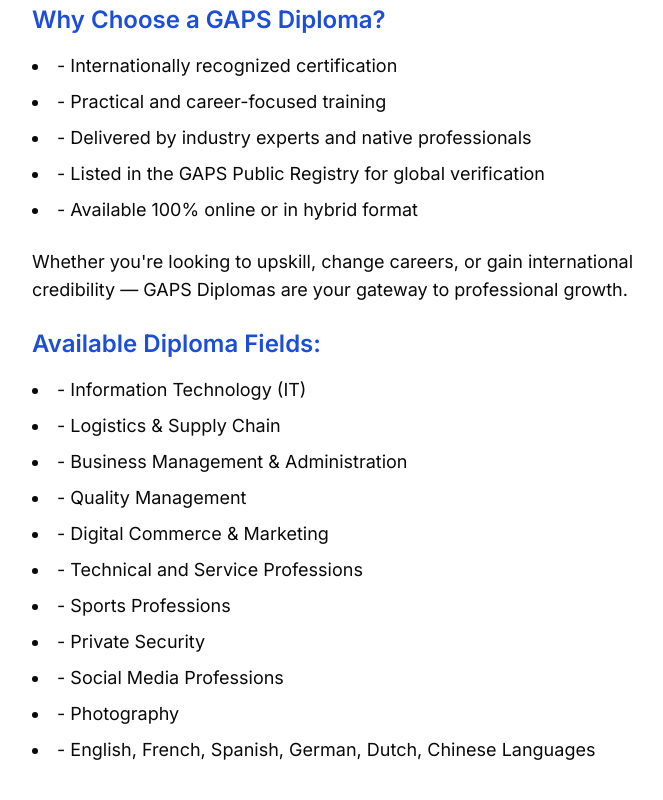
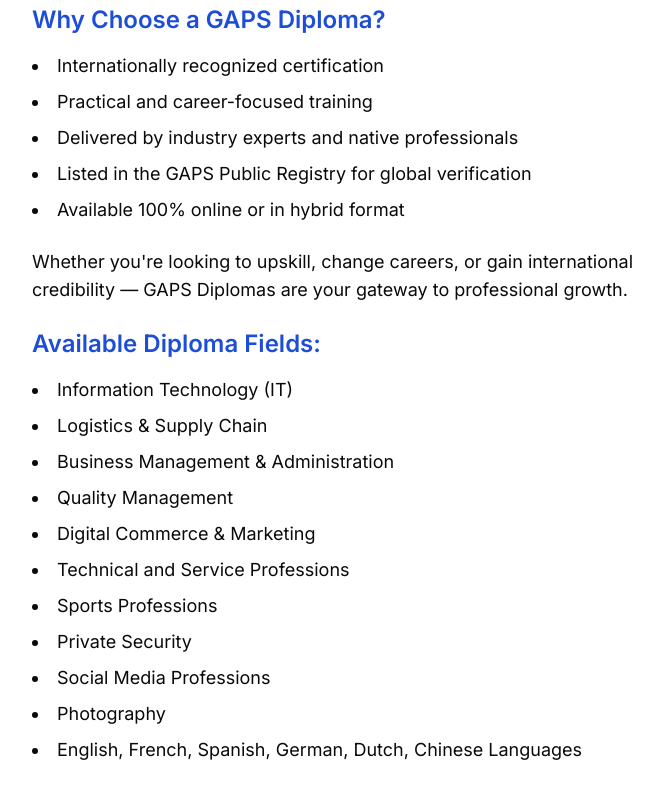
Before and after one commit to Ayoub900/gaps, a Next.js app: page /international-diploma in a window 1280 px wide. Shown: the part 300-1100 px from the top of the page, without its empty margins (272-935 px from the left). Built offline with nearby package versions, Linux system fonts and the light colour scheme.

Commit message:
international diploma remove the extra list symbols and add certification image

```diff
--- a/src/app/international-diploma/page.tsx
+++ b/src/app/international-diploma/page.tsx
@@ -35,11 +35,11 @@
 
                 <h2 className="text-2xl font-semibold text-blue-700 mb-4">Why Choose a GAPS Diploma?</h2>
                 <ul className="list-disc list-inside text-lg space-y-2">
-                    <li>- Internationally recognized certification</li>
-                    <li>- Practical and career-focused training</li>
-                    <li>- Delivered by industry experts and native professionals</li>
-                    <li>- Listed in the GAPS Public Registry for global verification</li>
-                    <li>- Available 100% online or in hybrid format</li>
+                    <li>Internationally recognized certification</li>
+                    <li>Practical and career-focused training</li>
+                    <li>Delivered by industry experts and native professionals</li>
+                    <li>Listed in the GAPS Public Registry for global verification</li>
+                    <li>Available 100% online or in hybrid format</li>
                 </ul>
 
                 <p className="mt-6 mb-6 text-lg">
@@ -48,17 +48,17 @@
 
                 <h2 className="text-2xl font-semibold text-blue-700 mb-4">Available Diploma Fields:</h2>
                 <ul className="list-disc list-inside text-lg space-y-2">
-                    <li>- Information Technology (IT)</li>
-                    <li>- Logistics & Supply Chain</li>
-                    <li>- Business Management & Administration</li>
-                    <li>- Quality Management</li>
-                    <li>- Digital Commerce & Marketing</li>
-                    <li>- Technical and Service Professions</li>
-                    <li>- Sports Professions</li>
-                    <li>- Private Security</li>
-                    <li>- Social Media Professions</li>
-                    <li>- Photography</li>
-                    <li>- English, French, Spanish, German, Dutch, Chinese Languages</li>
+                    <li>Information Technology (IT)</li>
+                    <li>Logistics & Supply Chain</li>
+                    <li>Business Management & Administration</li>
+                    <li>Quality Management</li>
+                    <li>Digital Commerce & Marketing</li>
+                    <li>Technical and Service Professions</li>
+                    <li>Sports Professions</li>
+                    <li>Private Security</li>
+                    <li>Social Media Professions</li>
+                    <li>Photography</li>
+                    <li>English, French, Spanish, German, Dutch, Chinese Languages</li>
                 </ul>
 
                 <h2 className="text-2xl font-semibold text-blue-700 mt-10 mb-4">Request Your Diploma Now</h2>
```
Also changed, not shown: 1 other file (tests, documents, lock files or other folders).
